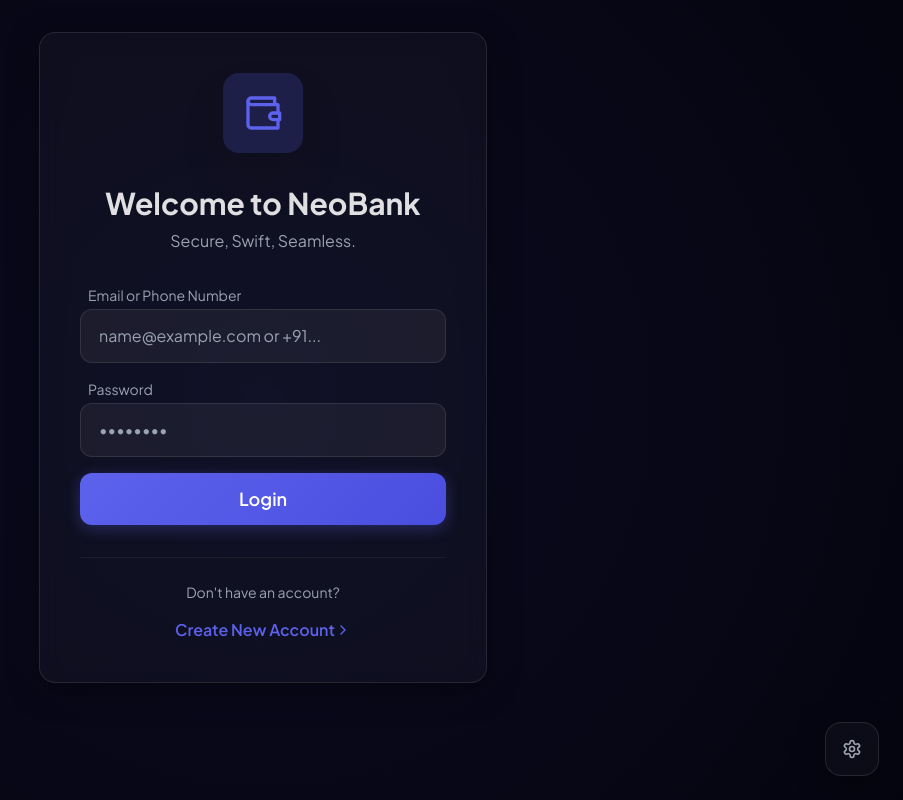
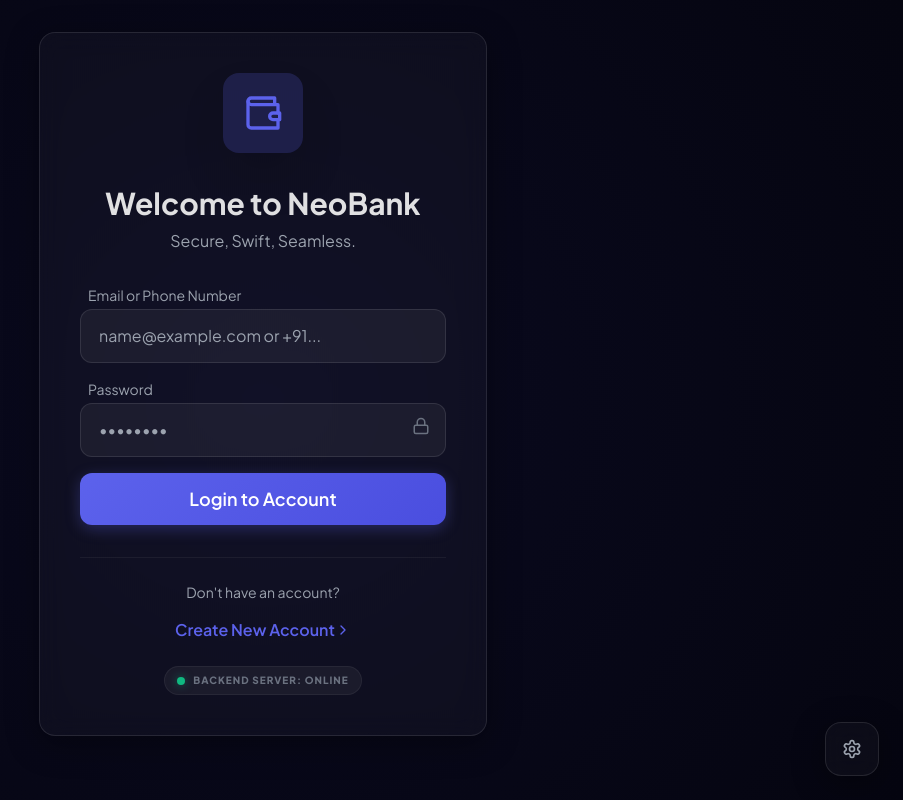
Before and after one commit to sridhar56556/Secure-banking-system, a React (Vite) app: page / in a window 1280 px wide. Shown: the whole page, without its empty margins (377-1280 px from the left). Built offline with nearby package versions, Linux system fonts and the light colour scheme.

Commit message:
Enhance UI, fix OTP auto-send, and add backend status monitoring

```diff
--- a/demo.html
+++ b/demo.html
@@ -115,7 +115,7 @@
       transition: transform 0.25s; min-height: 180px;
     }
     .card-visual:hover { transform: translateY(-4px) scale(1.01); }
-    .card-visa { background: linear-gradient(135deg, #1a1a5e, #0d0d30); }
+    .card-visa { background: ceslinear-gradient(135deg, #1a1a5e, #0d0d30); }
     .card-metal { background: linear-gradient(135deg, #3d1557, #1a0a2e); }
     .card-number { font-family: monospace; font-size: 1.15rem; letter-spacing: 0.18em; margin: 24px 0 18px; }
     .card-label { font-size: 0.65rem; font-weight: 700; letter-spacing: 0.1em; text-transform: uppercase; color: rgba(255,255,255,0.4); }
--- a/src/App.jsx
+++ b/src/App.jsx
@@ -64,7 +64,7 @@ const MainLayout = () => {
   return (
     <div className="min-h-screen">
       {/* Notifications Toast */}
-      <div className="fixed top-6 right-6 z-[100] flex flex-col gap-2">
+      <div className="fixed top-6 right-6 z-[110] flex flex-col gap-2">
         <AnimatePresence>
           {notifications.map(n => (
             <motion.div
@@ -154,9 +154,27 @@ const MainLayout = () => {
 // --- AUTH SCREENS ---
 
 const AuthScreen = ({ setView }) => {
-  const { login } = useBank();
+  const { login, emailConfig } = useBank();
   const [email, setEmail] = useState('');
   const [password, setPassword] = useState('');
+  const [showPassword, setShowPassword] = useState(false);
+  const [backendStatus, setBackendStatus] = useState('checking'); // 'checking', 'online', 'offline'
+
+  useEffect(() => {
+    const checkBackend = async () => {
+      try {
+        const url = emailConfig?.backendUrl || 'http://localhost:5000';
+        const res = await fetch(url, { signal: AbortSignal.timeout(3000) });
+        if (res.ok) setBackendStatus('online');
+        else setBackendStatus('offline');
+      } catch (err) {
+        setBackendStatus('offline');
+      }
+    };
+    checkBackend();
+    const interval = setInterval(checkBackend, 10000);
+    return () => clearInterval(interval);
+  }, [emailConfig?.backendUrl]);
 
   const handleLogin = (e) => {
     e.preventDefault();
@@ -185,28 +203,46 @@ const AuthScreen = ({ setView }) => {
               required
             />
           </div>
-          <div className="text-left">
+          <div className="text-left relative">
             <label className="text-sm text-gray-400 ml-2 mb-1 block">Password</label>
             <input
-              type="password"
-              className="input-field"
+              type={showPassword ? "text" : "password"}
+              className="input-field pr-12"
               placeholder="••••••••"
               value={password}
               onChange={(e) => setPassword(e.target.value)}
               required
             />
-          </div>
-          <button type="submit" className="btn-primary w-full py-4 text-lg">Login</button>
+            <button
+              type="button"
+              onClick={() => setShowPassword(!showPassword)}
+              className="absolute right-4 top-[38px] text-gray-500 hover:text-white transition"
+            >
+              {showPassword ? <X size={18} /> : <Lock size={18} />}
+            </button>
+          </div>
+          <button type="submit" className="btn-primary w-full py-4 text-lg mt-2">Login to Account</button>
         </form>
 
-        <div className="mt-8 pt-6 border-t border-white/5">
+        <div className="mt-8 pt-6 border-t border-white/5 flex flex-col items-center">
           <p className="text-gray-400 mb-4 text-sm">Don't have an account?</p>
           <button
             onClick={() => setView('register')}
-            className="text-primary font-semibold hover:underline flex items-center justify-center mx-auto"
+            className="text-primary font-semibold hover:underline flex items-center justify-center mx-auto mb-6"
           >
             Create New Account <ChevronRight size={16} />
           </button>
+
+          <div className="flex items-center gap-2 px-3 py-1.5 rounded-full bg-white/5 border border-white/5">
+            <div className={`w-2 h-2 rounded-full ${
+              backendStatus === 'online' ? 'bg-emerald-500 shadow-[0_0_8px_rgba(16,185,129,0.5)]' :
+              backendStatus === 'offline' ? 'bg-red-500 shadow-[0_0_8px_rgba(239,68,68,0.5)]' :
+              'bg-gray-500 animate-pulse'
+            }`}></div>
+            <span className="text-[10px] font-black uppercase tracking-widest text-gray-500">
+              Backend Server: {backendStatus}
+            </span>
+          </div>
         </div>
       </div>
     </div>
@@ -262,7 +298,11 @@ const sendOtpEmail = (userObj, emailConfig, addNotification) => {
     })
     .catch(err => {
       console.error('Email Error:', err);
-      addNotification('Email server unreachable. OTP is in browser console (F12).', 'error');
+      // If it's a CORS issue or connection refused, this helps debug
+      const errorMsg = err.message.includes('Failed to fetch')
+        ? 'Cannot connect to email server at ' + backendUrl
+        : 'Email server error. Check console.';
+      addNotification(errorMsg, 'error');
     });
   }
 };
@@ -272,6 +312,7 @@ const RegisterScreen = ({ setView }) => {
   const [formData, setFormData] = useState({ name: '', email: '', password: '', phone: '', dob: '' });
   const [phoneError, setPhoneError] = useState('');
   const [dobError, setDobError] = useState('');
+  const [showPassword, setShowPassword] = useState(false);
 
   // Phone number handler: only allow digits, max 10, must start with 6/7/8/9
   const handlePhoneChange = (e) => {
@@ -406,13 +447,20 @@ const RegisterScreen = ({ setView }) => {
             />
             {dobError && <p className="text-red-400 text-xs mt-1 ml-2">{dobError}</p>}
           </div>
-          <div className="md:col-span-2">
+          <div className="md:col-span-2 relative">
             <label className="text-sm text-gray-400 ml-2 mb-1 block">Password</label>
             <input
-              type="password" className="input-field" placeholder="Create a strong password"
+              type={showPassword ? "text" : "password"} className="input-field pr-12" placeholder="Create a strong password"
               value={formData.password} onChange={(e) => setFormData({...formData, password: e.target.value})} required minLength={8}
             />
-            <p className="text-gray-600 text-xs mt-1 ml-2">Min 8 chars with letters, numbers, and special characters</p>
+            <button
+              type="button"
+              onClick={() => setShowPassword(!showPassword)}
+              className="absolute right-4 top-[34px] text-gray-500 hover:text-white transition"
+            >
+              {showPassword ? <X size={18} /> : <Lock size={18} />}
+            </button>
+            <p className="text-gray-600 text-[10px] mt-1 ml-2">Min 8 chars with letters, numbers & special characters</p>
           </div>
           <div className="md:col-span-2 mt-4">
             <button type="submit" className="btn-primary w-full py-4 text-lg">Continue to Verification</button>
@@ -437,6 +485,26 @@ const OtpScreen = ({ setView }) => {
       return () => clearTimeout(timer);
     }
   }, [resendCooldown]);
+
+  // AUTO-SEND ON MOUNT: Corrected logic to ensure OTP is sent when user returns to the app
+  useEffect(() => {
+    const triggerAutoSend = async () => {
+      if (!user || user.isVerified) return;
+
+      // Check if this is a fresh registration (joined in last 10 seconds)
+      // If it is, handleRegister already sent the OTP, so we skip to avoid double-mailing.
+      const joinedAt = new Date(user.joinedAt).getTime();
+      const now = new Date().getTime();
+      const isNewRegistration = (now - joinedAt) < 10000;
+
+      if (!isNewRegistration) {
+        console.log("Detected returning unverified user. Auto-sending fresh OTP...");
+        await handleResendOtp();
+      }
+    };
+
+    triggerAutoSend();
+  }, []); // Run once on component mount
 
   const handleVerify = (e) => {
     e.preventDefault();
@@ -1186,7 +1254,7 @@ const Dashboard = ({ setView }) => {
 const TransactionModal = ({ type, onClose, account, onConfirm, validatePin }) => {
   const [amount, setAmount] = useState('');
   const [description, setDescription] = useState('');
-  const [method, setMethod] = useState(type === 'credit' ? 'Card' : 'Transfer');
+  const [method, setMethod] = useState(type === 'credit' ? 'Card' : 'Bank Transfer');
   const [pin, setPin] = useState('');
   const [step, setStep] = useState(1);
   const [isLoading, setIsLoading] = useState(false);
@@ -1599,6 +1667,10 @@ const EmailConfigModal = ({ config, onSave, onClose }) => {
                 <p className="text-[10px] text-gray-500 font-bold uppercase mb-2 ml-1">Template ID</p>
                 <input type="text" className="input-field" value={localConfig.templateId} onChange={e => setLocalConfig({...localConfig, templateId: e.target.value})} />
              </div>
+             <div>
+                <p className="text-[10px] text-gray-500 font-bold uppercase mb-2 ml-1">Node.js Backend URL (Simulation)</p>
+                <input type="text" className="input-field" value={localConfig.backendUrl} onChange={e => setLocalConfig({...localConfig, backendUrl: e.target.value})} />
+             </div>
           </div>
 
           <div className="mt-8 p-4 bg-primary/5 rounded-2xl border border-primary/10">
```
